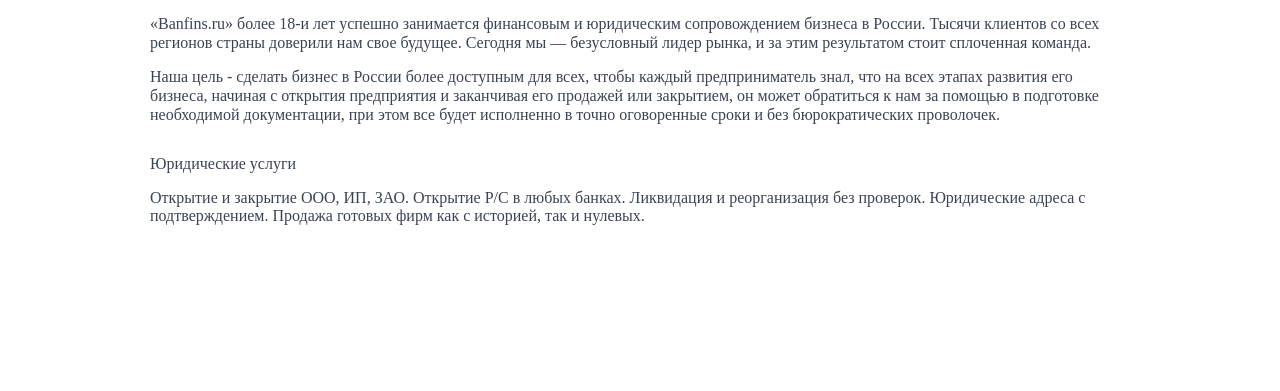
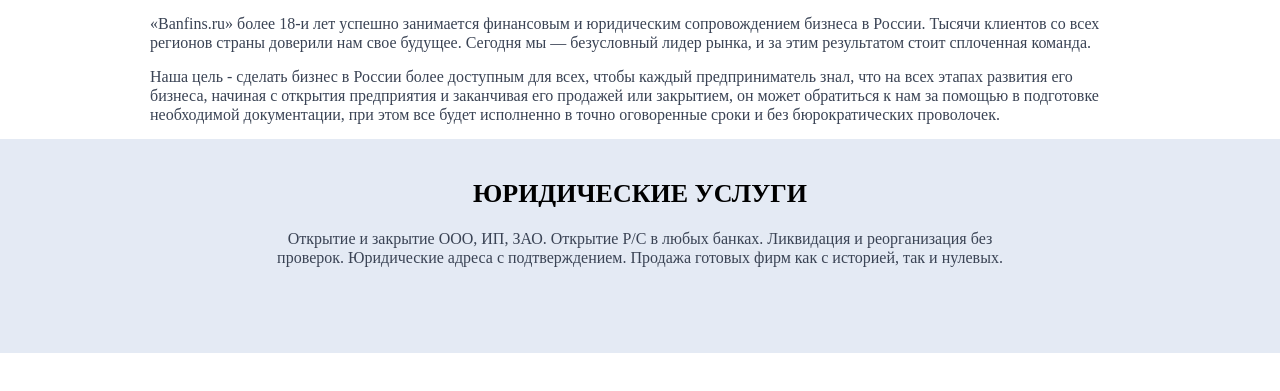
Before and after one commit to RafinadOS/bafins, a website: page index.html in a window 1280 px wide. Shown: the part 287-678 px from the top of the page. Drawn offline with Linux system fonts and the light colour scheme.

Commit message:
add service styles

```diff
--- a/index.html
+++ b/index.html
@@ -60,9 +60,13 @@
 				<p>«Banfins.ru» более 18-и лет успешно занимается финансовым и юридическим сопровождением бизнеса в России. Тысячи клиентов со всех регионов страны доверили нам свое будущее. Сегодня мы — безусловный лидер рынка, и за этим результатом стоит сплоченная команда.</p>
 				<p>Наша цель - сделать бизнес в России более доступным для всех, чтобы каждый предприниматель знал, что на всех этапах развития его бизнеса, начиная с открытия предприятия и заканчивая его продажей или закрытием, он может обратиться к нам за помощью в подготовке необходимой документации, при этом все будет исполненно в точно оговоренные сроки и без бюрократических проволочек.</p>
 			</div>
-			<div class="wrapper services services-bg">
+
+		</div>
+		<div class="container__item container__item-bg">
+			<div class="wrapper services">
 				<p class="services__title">Юридические услуги</p>
-				<p>Открытие и закрытие ООО, ИП, ЗАО. Открытие Р/С в любых банках. Ликвидация и реорганизация без проверок. Юридические адреса с подтверждением. Продажа готовых фирм как с историей, так и нулевых.</p>
+				<p>Открытие и закрытие ООО, ИП, ЗАО. Открытие Р/С в любых банках. Ликвидация и реорганизация без<br>проверок. Юридические адреса с подтверждением. Продажа готовых фирм как с историей, так и нулевых.</p>
+
 				<!-- <object data="image/02.svg" type="image/svg+xml"></object> -->
 			</div>
 		</div>
--- a/less/style.less
+++ b/less/style.less
@@ -203,6 +203,11 @@
 	max-width: 100%;
 	&__item {
 		.clear();
+		padding: 55px 0;
+		&-bg {
+			background: #e4eaf4;
+			padding: 40px 0 70px 0;
+		}
 	}
 }
 
@@ -222,5 +227,20 @@
 	& p {
 		margin: 0 0 15px 0;
 	}
+}
 
+.services {
+	text-align: center;
+	&__title {
+		.clear();
+		line-height: normal !important;
+		margin: 0 0 20px 0;
+		font-weight: 700;
+		font-size: 26px;
+		text-transform: uppercase;
+		color: #000 !important;
+	}
+	& p {
+		line-height: 19px;
+	}
 }
```
Also changed, not shown: css/style.css.
